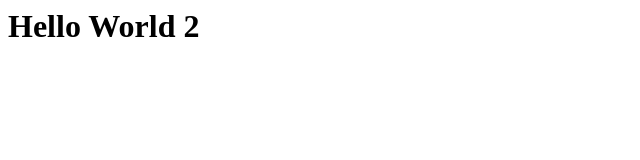
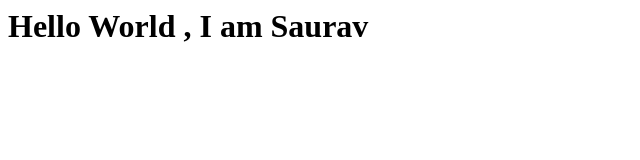
Before and after one commit to carrycoder/sampleapp, a plain HTML site: page index.html in a window 1280 px wide. Shown: the whole page, without its empty margins (0-640 px from the left). Drawn offline with Linux system fonts and the light colour scheme.

Commit message:
second commit

```diff
--- a/index.html
+++ b/index.html
@@ -1,6 +1,6 @@
 <html><head><script src = "server.js"></script></head>
 <body>
-    <h1>Hello World 2</h1>
+    <h1>Hello World , I am Saurav</h1>
 </body>
 
 </html>
```
